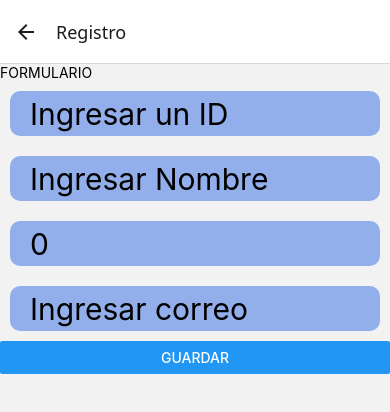
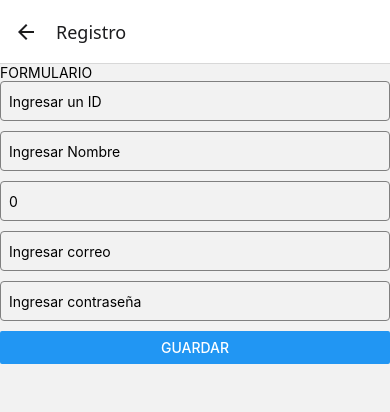
Before and after one commit to iangabrielp/ProyectoMovilesII, a React Native app: screen /Registro in a window 390 px wide. Shown: the top 412 px of the page. Built offline with nearby package versions, Linux system fonts and the light colour scheme; no server answers.

Commit message:
contraseña y style

```diff
--- a/screens/RegistroScreen.tsx
+++ b/screens/RegistroScreen.tsx
@@ -1,34 +1,36 @@
 import { Button, StyleSheet, Text, TextInput, View } from 'react-native'
 import React, { useEffect, useState } from 'react'
-import {ref, set } from "firebase/database";
+import { ref, set } from "firebase/database";
 import { db } from '../config/Config';
 
 export default function RegistroScreen() {
-    const [cedula, setcedula] = useState('')
+  const [cedula, setcedula] = useState('')
   const [nombre, setnombre] = useState('')
   const [edad, setedad] = useState(0)
   const [correo, setcorreo] = useState('')
+  const [contrasena, setcontrasena] = useState('');
 
 
   function guardar() {
     set(ref(db, 'usuarios/' + cedula), {
       name: nombre,
       age: edad,
-      email: correo
+      email: correo,
+      password: contrasena
     });
   }
 
-  function limpiar (){
+  function limpiar() {
     setnombre('')
     setedad(0)
   }
 
   useEffect(() => {
-    if (Number.isNaN(edad)){
-      setedad (0)
+    if (Number.isNaN(edad)) {
+      setedad(0)
     }
-    }
-  , [edad])
+  }
+    , [edad])
 
 
   return (
@@ -58,19 +60,26 @@ export default function RegistroScreen() {
         onChangeText={(texto) => setcorreo(texto)}
       />
 
-      <Button title='Guardar' onPress={()=>guardar()}/>
+<TextInput
+        placeholder="Ingresar contraseña"
+        style={styles.input}
+        secureTextEntry={true}
+        onChangeText={(texto) => setcontrasena(texto)}
+      />
+
+      <Button title='Guardar' onPress={() => guardar()} />
 
     </View>
   )
 }
 
 const styles = StyleSheet.create({
-    input: {
-        height: 45,
-        fontSize: 30,
-        backgroundColor: '#93afeb',
-        margin: 10,
-        borderRadius: 10,
-        paddingHorizontal: 20
-      }
+  input: {
+    height: 40,
+    borderColor: 'gray',
+    borderWidth: 1,
+    marginBottom: 10,
+    paddingLeft: 8,
+    borderRadius: 4,
+  }
 })
```
